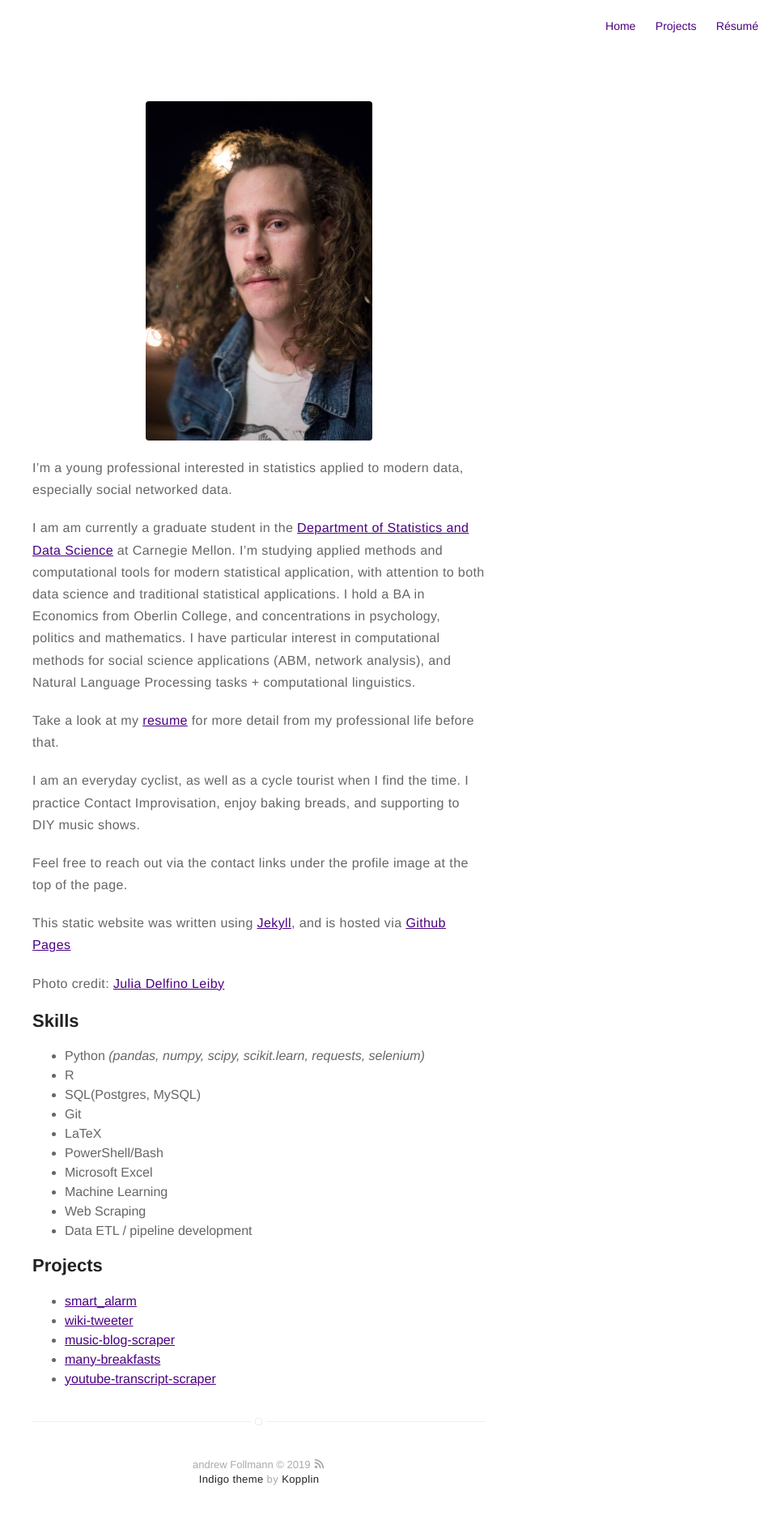
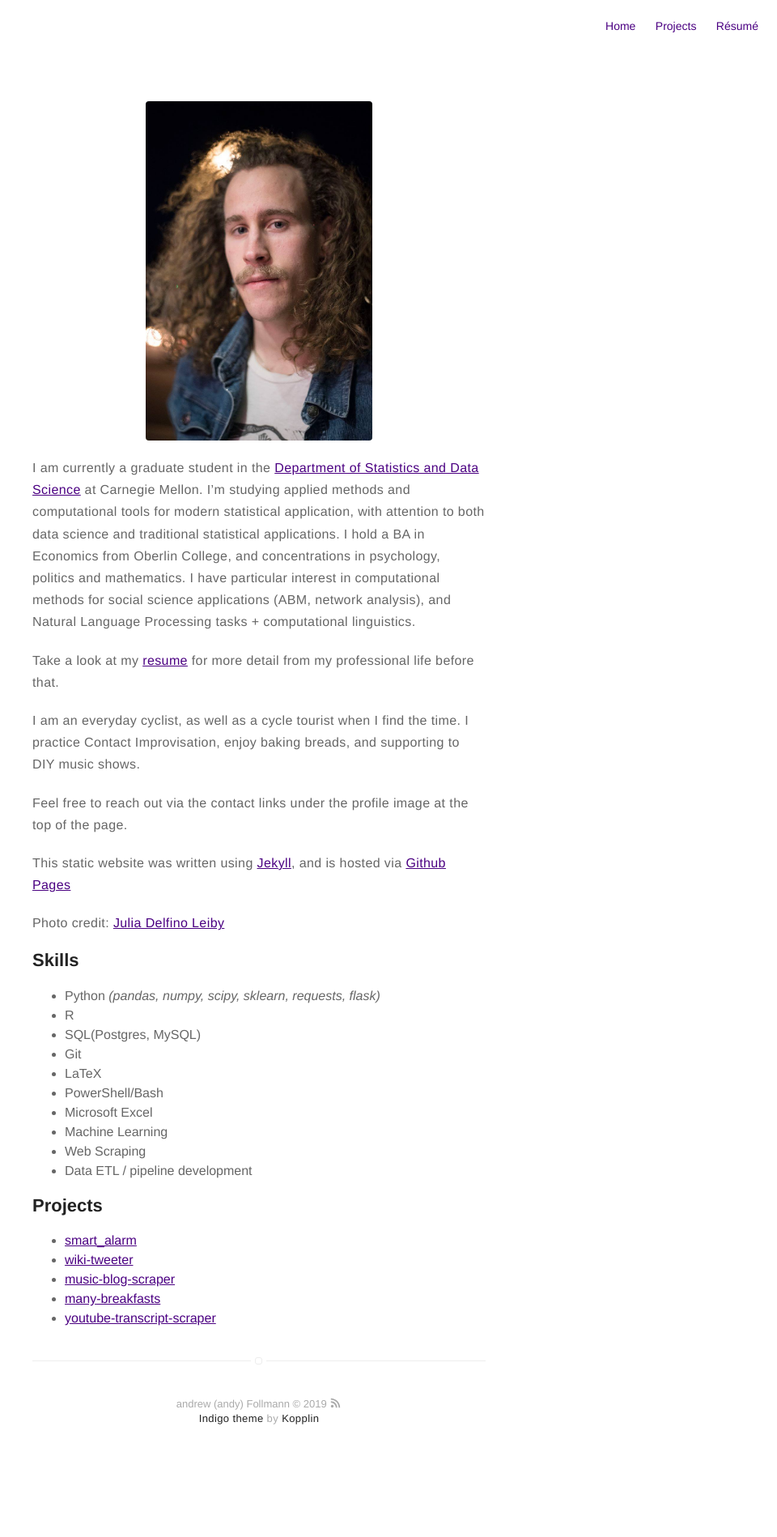
Before and after one commit to follperson/follperson.github.io, a Jekyll site: the page built from about.md, in a window 1280 px wide. Shown: the whole page at 81% size, without its empty margins (320-1280 px from the left). Built offline with Jekyll 4.4.1, drawn with Linux system fonts in a browser that asks for light colours; after the commit the page ends 1823 px from its top, so only the background shows below that.

```diff
--- a/_config.yml
+++ b/_config.yml
@@ -1,6 +1,6 @@
 # main text of home
-name: andrew Follmann
-bio: software developer and amateur data scientist
+name: andrew (andy) Follmann
+bio: data scientist and software developer
 
 # twitter summary info
 description: home for my professional projects and personal curiosities
@@ -21,7 +21,7 @@ url: https://follperson.github.io
 permalink: /:title/
 
 #To enable google analytics, supply your token below
-analytics-google: "UA-132566565-1"
+analytics-google: UA-132566565-1
 
 # To enable piwik tracking, supply your url & site ID below
 # analytics-piwik-url: 'piwik.my-host.com'
--- a/about.md
+++ b/about.md
@@ -4,10 +4,14 @@ layout: page
 ---
 ![Profile Image]({{ site.url }}/{{ site.picture }})
 
-
-I'm a young professional interested in statistics applied to modern data, especially social networked data.
-
-I am am currently a graduate student in the [Department of Statistics and Data Science](http://www.stat.cmu.edu/) at Carnegie Mellon. I'm studying applied methods and computational tools for modern statistical application, with attention to both data science and traditional statistical applications. I hold a BA in Economics from Oberlin College, and concentrations in psychology, politics and mathematics. I have particular interest in computational methods for social science applications (ABM, network analysis), and Natural Language Processing tasks + computational linguistics.
+I am currently a graduate student in the
+[Department of Statistics and Data Science](http://www.stat.cmu.edu/) at Carnegie Mellon.
+I'm studying applied methods and computational tools for modern statistical application,
+with attention to both data science and traditional statistical applications.
+I hold a BA in Economics from Oberlin College, and concentrations in psychology,
+politics and mathematics. I have particular interest in computational methods for social
+science applications (ABM, network analysis), and Natural Language
+Processing tasks + computational linguistics.
 
 Take a look at my [resume]({{ site.url }}{{site.resume-url}}) for more detail from my professional life before that.
 
@@ -22,7 +26,7 @@ Photo credit: [Julia Delfino Leiby](http://julialeiby.com/)
 <h2>Skills</h2>
 
 <ul class="skill-list">
-	<li>Python <i>(pandas, numpy, scipy, scikit.learn, requests, selenium)</i></li>
+	<li>Python <i>(pandas, numpy, scipy, sklearn, requests, flask)</i></li>
 	<li>R</li>
 	<li>SQL(Postgres, MySQL)</li>
 	<li>Git</li>
```
